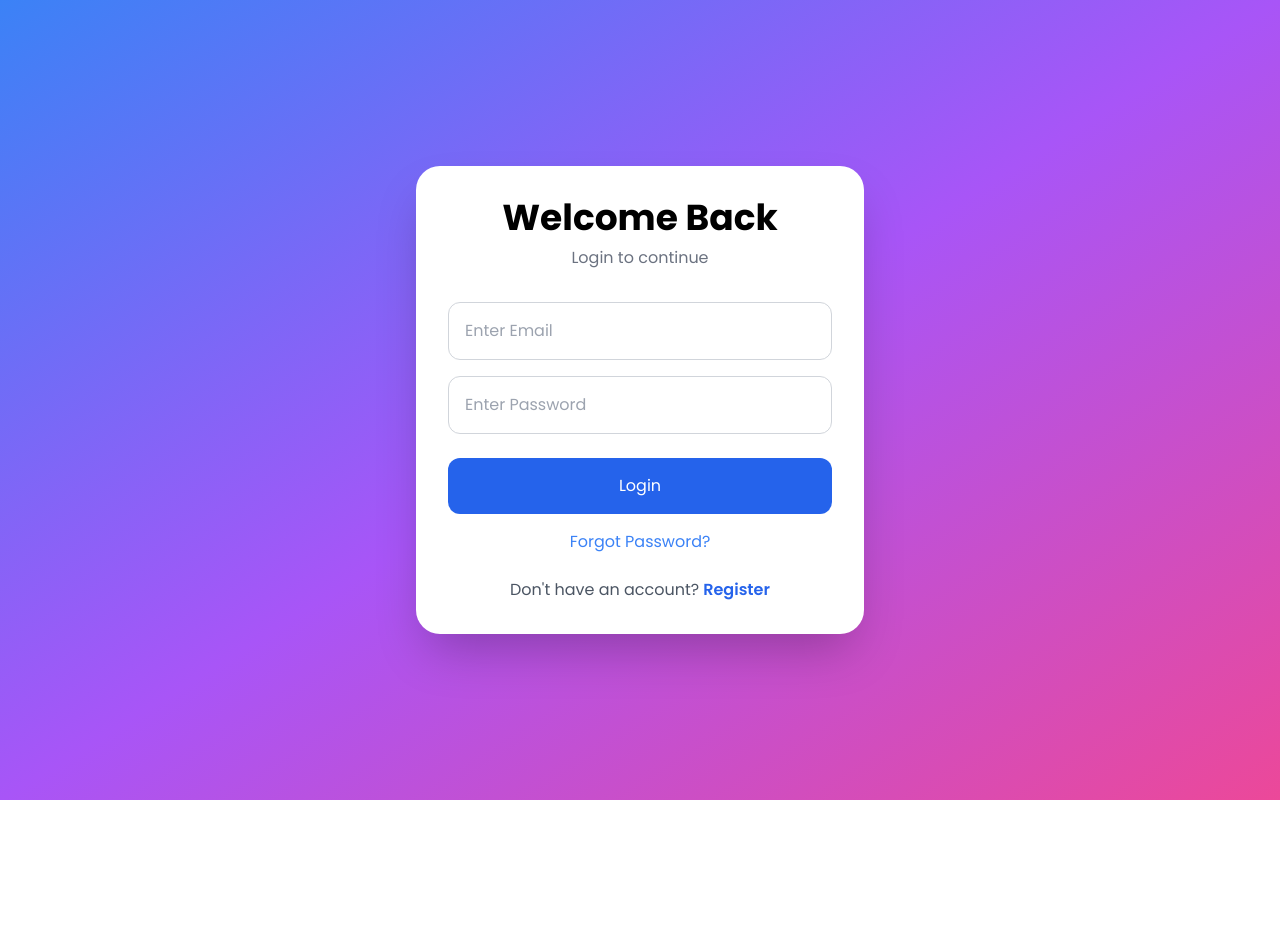
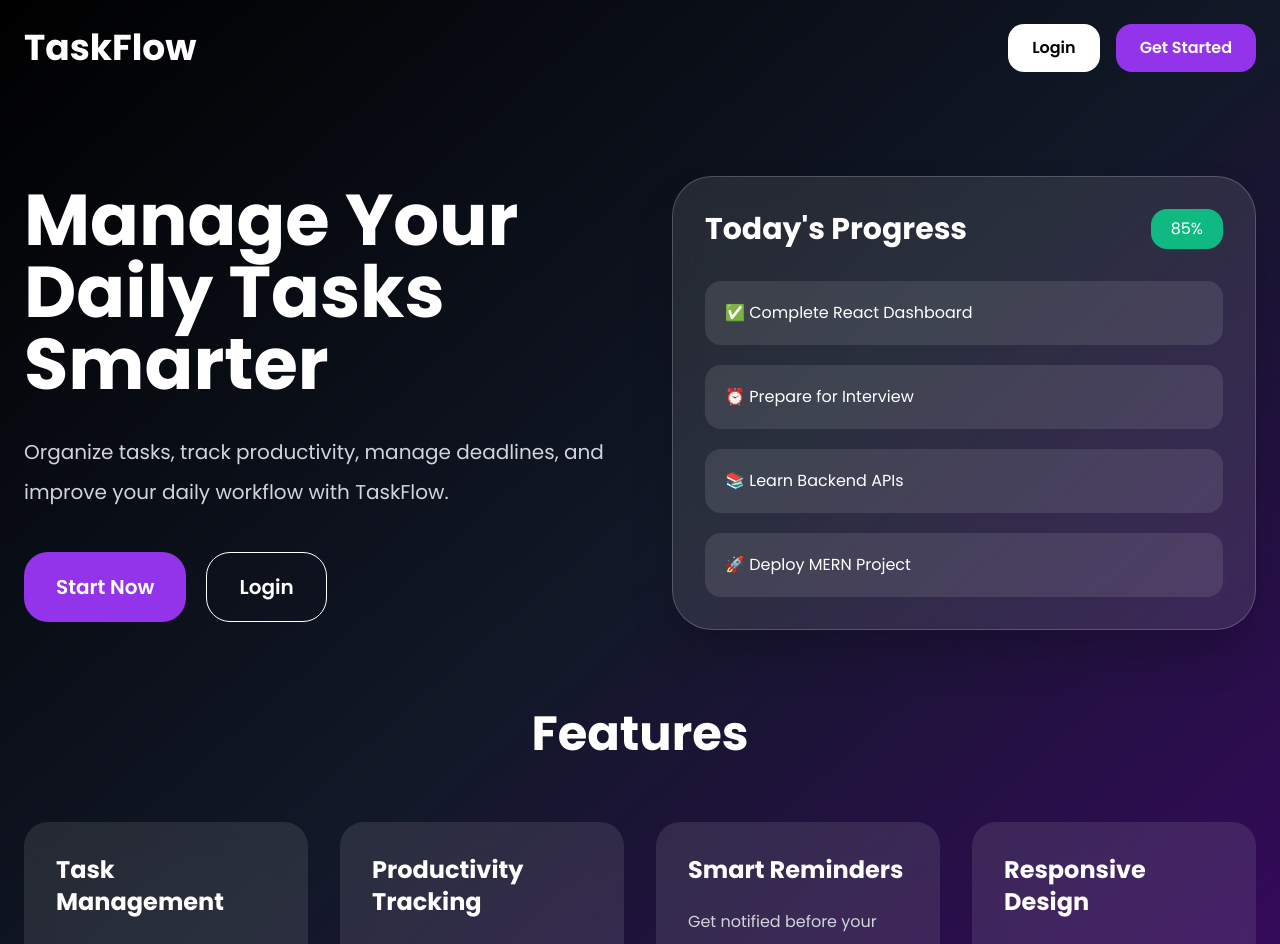
Before and after one commit to nmeghana92/taskflow-mern-app, a React (Create React App) app in the folder client/: page / in a window 1280 px wide. Shown: the top 944 px of the page. Before the commit the page ends 800 px from the top, so only its background shows below. Built offline with nearby package versions, Linux system fonts and the light colour scheme.

Commit message:
updated landing page and auth flow

```diff
--- a/client/src/App.js
+++ b/client/src/App.js
@@ -7,7 +7,10 @@ import About from "./pages/About";
 import MyTasks from "./pages/MyTasks";
 import MyAccount from "./pages/MyAccount";
 import ForgotPassword from "./pages/ForgotPassword";
+import Home from "./pages/Home";
+
 import { ToastContainer } from "react-toastify";
+
 import "react-toastify/dist/ReactToastify.css";
 
 function App() {
@@ -20,6 +23,11 @@ function App() {
 
         <Route
           path="/"
+          element={<Home />}
+        />
+
+        <Route
+          path="/login"
           element={<Login />}
         />
 
@@ -47,7 +55,11 @@ function App() {
           path="/account"
           element={<MyAccount />}
         />
-        <Route path="/forgot" element={<ForgotPassword />} />
+
+        <Route
+          path="/forgot"
+          element={<ForgotPassword />}
+        />
 
       </Routes>
 
--- a/client/src/pages/ForgotPassword.jsx
+++ b/client/src/pages/ForgotPassword.jsx
@@ -34,7 +34,7 @@ function ForgotPassword() {
 
       toast.success("Password Updated");
 
-      navigate("/");
+      navigate("/login");
 
     } catch (error) {
 
--- /dev/null
+++ b/client/src/pages/Home.jsx
@@ -0,0 +1,201 @@
+import { motion } from "framer-motion";
+import { useNavigate } from "react-router-dom";
+
+function Home() {
+
+  const navigate = useNavigate();
+
+  return (
+
+    <div className="min-h-[100dvh] bg-gradient-to-br from-black via-gray-900 to-purple-950 text-white overflow-x-hidden">
+
+      {/* NAVBAR */}
+
+      <div className="max-w-7xl mx-auto px-6 py-6 flex justify-between items-center">
+
+        <h1 className="text-4xl font-bold">
+          TaskFlow
+        </h1>
+
+        <div className="flex gap-4">
+
+          <button
+            onClick={() => navigate("/login")}
+            className="px-6 py-3 rounded-2xl bg-white text-black font-semibold hover:scale-105 transition"
+          >
+            Login
+          </button>
+
+          <button
+            onClick={() => navigate("/register")}
+            className="px-6 py-3 rounded-2xl bg-purple-600 hover:bg-purple-700 font-semibold transition"
+          >
+            Get Started
+          </button>
+
+        </div>
+
+      </div>
+
+      {/* HERO SECTION */}
+
+      <div className="max-w-7xl mx-auto px-6 py-20 grid lg:grid-cols-2 gap-16 items-center">
+
+        <motion.div
+          initial={{ opacity: 0, x: -100 }}
+          animate={{ opacity: 1, x: 0 }}
+          transition={{ duration: 0.8 }}
+        >
+
+          <h1 className="text-6xl lg:text-7xl font-extrabold leading-tight mb-8">
+
+            Manage Your Daily Tasks Smarter
+
+          </h1>
+
+          <p className="text-gray-300 text-xl leading-10 mb-10">
+
+            Organize tasks, track productivity, manage deadlines,
+            and improve your daily workflow with TaskFlow.
+
+          </p>
+
+          <div className="flex flex-wrap gap-5">
+
+            <button
+              onClick={() => navigate("/register")}
+              className="bg-purple-600 hover:bg-purple-700 px-8 py-5 rounded-3xl text-xl font-semibold transition"
+            >
+              Start Now
+            </button>
+
+            <button
+              onClick={() => navigate("/login")}
+              className="border border-white px-8 py-5 rounded-3xl text-xl font-semibold hover:bg-white hover:text-black transition"
+            >
+              Login
+            </button>
+
+          </div>
+
+        </motion.div>
+
+        {/* RIGHT SIDE */}
+
+        <motion.div
+          initial={{ opacity: 0, x: 100 }}
+          animate={{ opacity: 1, x: 0 }}
+          transition={{ duration: 0.8 }}
+          className="relative"
+        >
+
+          <div className="bg-white/10 backdrop-blur-lg p-8 rounded-[40px] shadow-2xl border border-white/20">
+
+            <div className="flex justify-between items-center mb-8">
+
+              <h2 className="text-3xl font-bold">
+                Today's Progress
+              </h2>
+
+              <span className="bg-emerald-500 px-5 py-2 rounded-2xl">
+                85%
+              </span>
+
+            </div>
+
+            <div className="space-y-5">
+
+              <div className="bg-white/10 p-5 rounded-2xl">
+                ✅ Complete React Dashboard
+              </div>
+
+              <div className="bg-white/10 p-5 rounded-2xl">
+                ⏰ Prepare for Interview
+              </div>
+
+              <div className="bg-white/10 p-5 rounded-2xl">
+                📚 Learn Backend APIs
+              </div>
+
+              <div className="bg-white/10 p-5 rounded-2xl">
+                🚀 Deploy MERN Project
+              </div>
+
+            </div>
+
+          </div>
+
+        </motion.div>
+
+      </div>
+
+      {/* FEATURES */}
+
+      <div className="max-w-7xl mx-auto px-6 pb-24">
+
+        <h2 className="text-5xl font-bold text-center mb-16">
+
+          Features
+
+        </h2>
+
+        <div className="grid md:grid-cols-2 xl:grid-cols-4 gap-8">
+
+          <div className="bg-white/10 p-8 rounded-3xl backdrop-blur-lg">
+
+            <h3 className="text-2xl font-bold mb-5">
+              Task Management
+            </h3>
+
+            <p className="text-gray-300 leading-8">
+              Add, edit, delete, and organize daily tasks easily.
+            </p>
+
+          </div>
+
+          <div className="bg-white/10 p-8 rounded-3xl backdrop-blur-lg">
+
+            <h3 className="text-2xl font-bold mb-5">
+              Productivity Tracking
+            </h3>
+
+            <p className="text-gray-300 leading-8">
+              Track your completion percentage and progress.
+            </p>
+
+          </div>
+
+          <div className="bg-white/10 p-8 rounded-3xl backdrop-blur-lg">
+
+            <h3 className="text-2xl font-bold mb-5">
+              Smart Reminders
+            </h3>
+
+            <p className="text-gray-300 leading-8">
+              Get notified before your task deadlines.
+            </p>
+
+          </div>
+
+          <div className="bg-white/10 p-8 rounded-3xl backdrop-blur-lg">
+
+            <h3 className="text-2xl font-bold mb-5">
+              Responsive Design
+            </h3>
+
+            <p className="text-gray-300 leading-8">
+              Works perfectly on mobile, tablet, and desktop.
+            </p>
+
+          </div>
+
+        </div>
+
+      </div>
+
+    </div>
+
+  );
+}
+
+export default Home;
--- a/client/src/pages/Register.jsx
+++ b/client/src/pages/Register.jsx
@@ -2,8 +2,9 @@ import { useState } from "react";
 import axios from "axios";
 import { Link } from "react-router-dom";
 import { toast } from "react-toastify";
+import { useNavigate } from "react-router-dom";
 function Register() {
-
+  const navigate = useNavigate();
   const [formData, setFormData] = useState({
     name: "",
     email: "",
@@ -30,7 +31,10 @@ function Register() {
         formData
       );
 
-      toast.success(response.data.message);
+      toast.success("Registration Successful");
+        setTimeout(() => {
+          navigate("/login");
+        }, 1500);
 
     } catch (error) {
 
@@ -94,7 +98,7 @@ function Register() {
 
         <p className="text-center mt-6 text-gray-600">
           Already have an account?
-          <Link to="/" className="text-purple-600 font-semibold ml-1">
+          <Link to="/login" className="text-purple-600 font-semibold ml-1">
             Login
           </Link>
         </p>
```
Also changed, not shown: client/src/pages/MyTasks.jsx (+203 -43 lines), client/src/components/Features.jsx (added), client/src/components/Footer.jsx (added), client/src/components/Hero.jsx (added), 2 other files (tests, documents, lock files or other folders).
